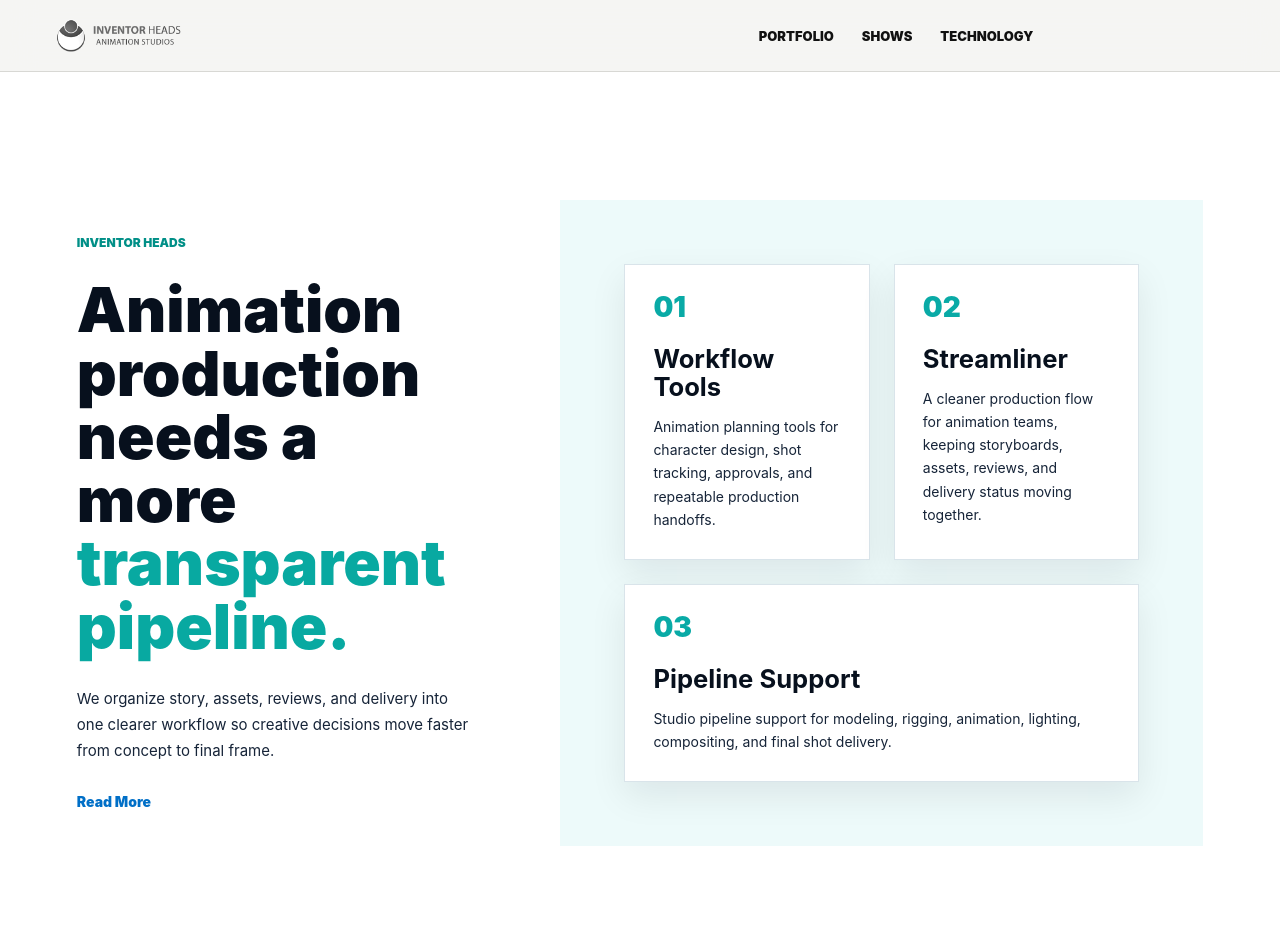
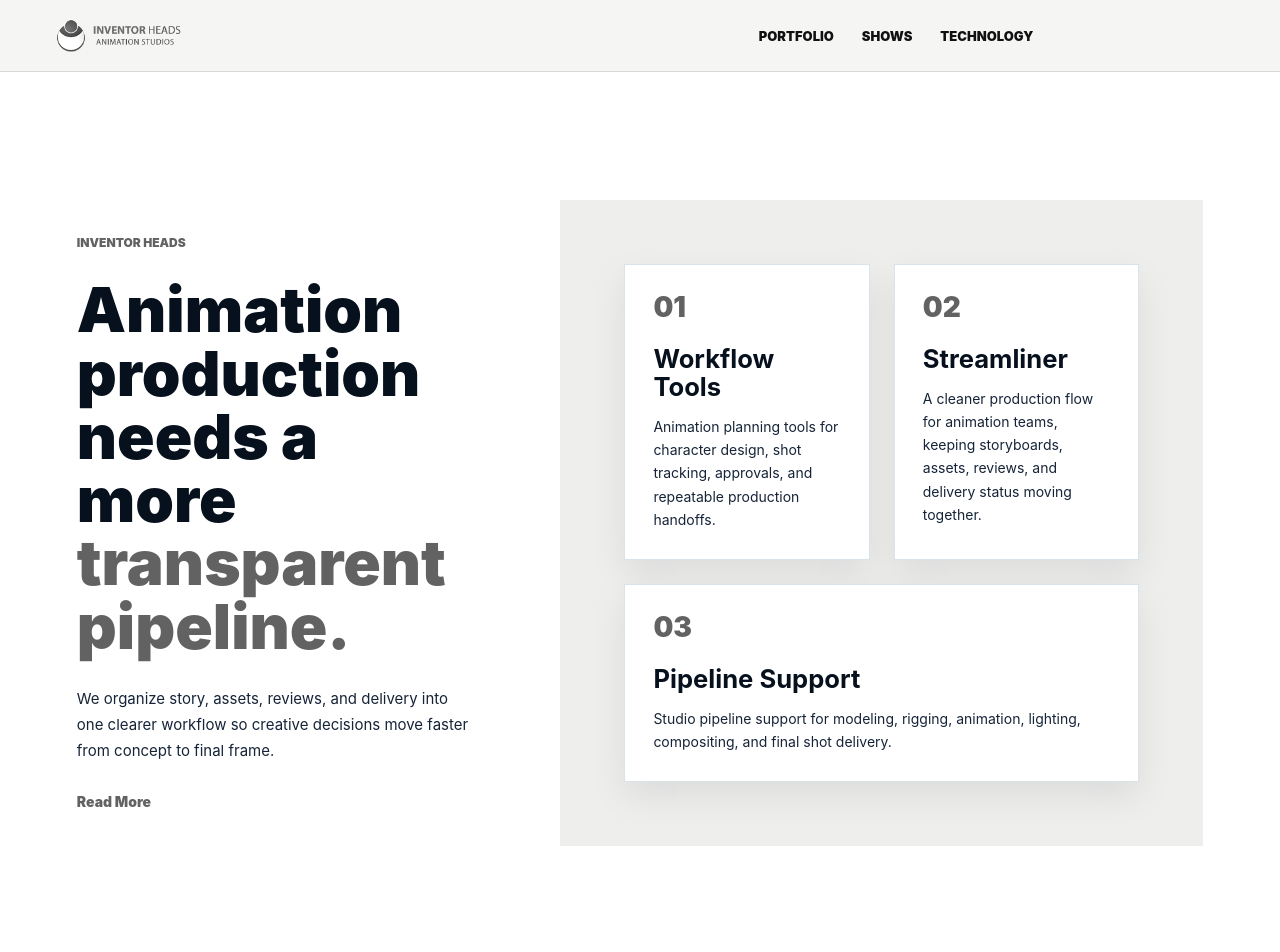
Before and after one commit to VaniKalavala/InventorHeads, a Next.js app in the folder Frontend/: page /technology in a window 1280 px wide. Shown: the top 952 px of the page. Built offline with nearby package versions, Linux system fonts and the light colour scheme.

Commit message:
Use grey accents on technology page

```diff
--- a/Frontend/app/globals.css
+++ b/Frontend/app/globals.css
@@ -2373,7 +2373,7 @@ body::before {
 
 .technology-market__copy > p:first-child {
   margin: 0 0 28px;
-  color: #008f87;
+  color: #626262;
   font-size: 12px;
   font-weight: 950;
   text-transform: uppercase;
@@ -2389,7 +2389,7 @@ body::before {
 }
 
 .technology-market__copy h1 span {
-  color: #08a9a1;
+  color: #626262;
 }
 
 .technology-market__copy > p:not(:first-child) {
@@ -2403,7 +2403,7 @@ body::before {
 .technology-market__copy a {
   display: inline-flex;
   margin-top: 28px;
-  color: #006fc7;
+  color: #626262;
   font-size: 14px;
   font-weight: 900;
 }
@@ -2413,7 +2413,7 @@ body::before {
   grid-template-columns: repeat(2, minmax(0, 1fr));
   gap: 24px;
   padding: clamp(44px, 5vw, 64px);
-  background: #edfafa;
+  background: #eeeeec;
 }
 
 .technology-tool {
@@ -2431,7 +2431,7 @@ body::before {
 .technology-tool span {
   display: block;
   margin-bottom: 24px;
-  color: #09aaa6;
+  color: #626262;
   font-size: 28px;
   font-weight: 950;
   line-height: 1;
```
